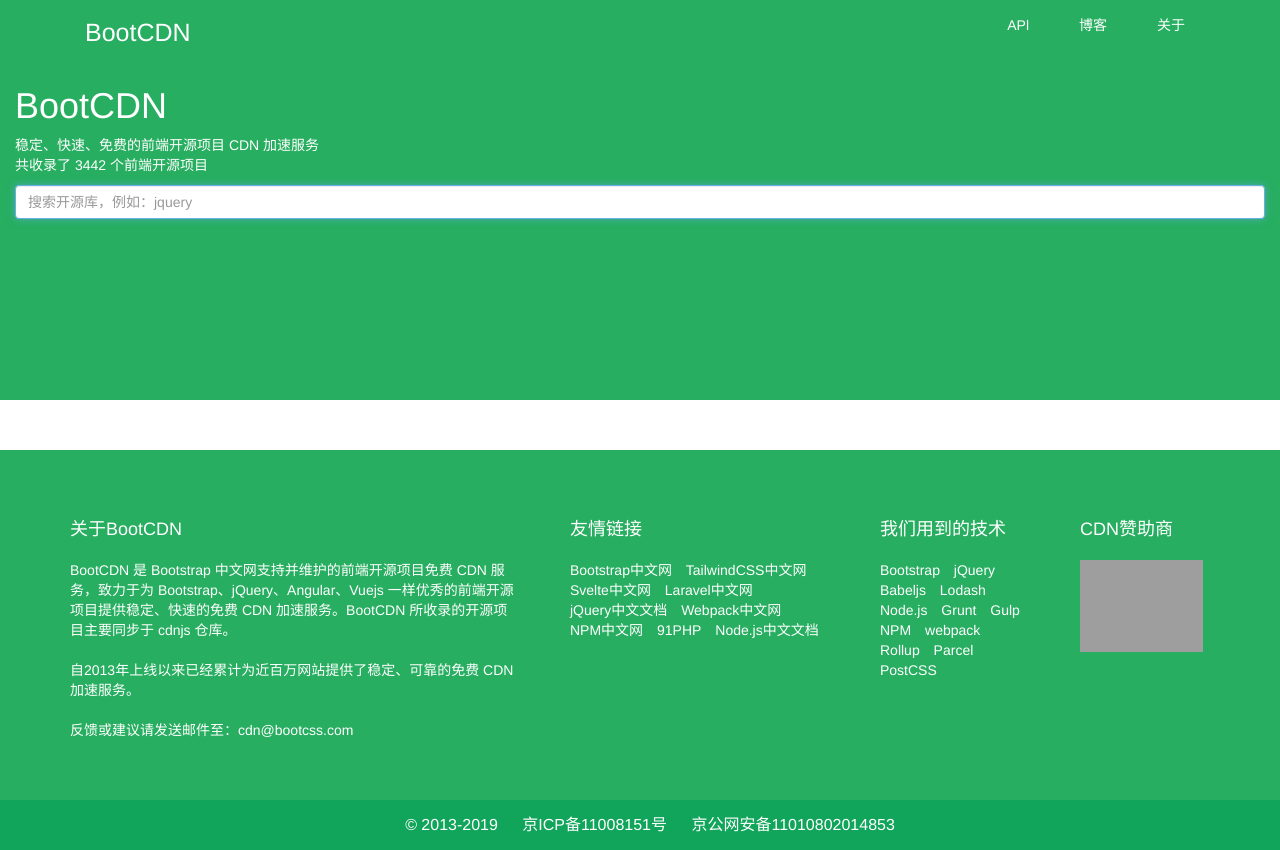
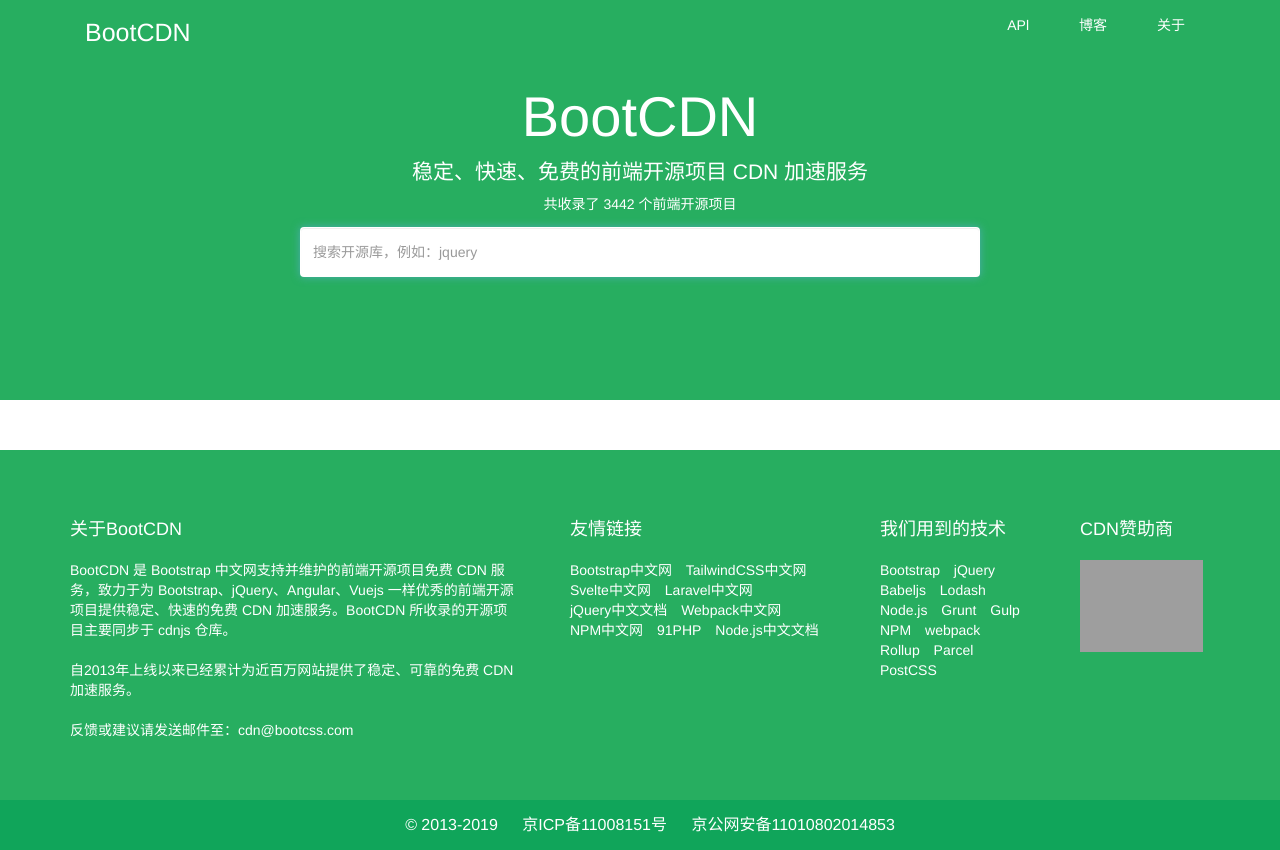
Before and after one commit to ly1578347363/bootcdn, a website: page public/index.html in a window 1280 px wide. Drawn offline with nearby package versions, Linux system fonts and the light colour scheme; grey boxes are pictures that could not be loaded.

Commit message:
上传成功2

```diff
--- a/public/css/style.css
+++ b/public/css/style.css
@@ -128,4 +128,39 @@
 
 .box5 span {
     margin-left: 20px;
+    padding-top: 15px;
 }
+
+.nav_center {
+    text-align: center;
+}
+
+.nav_center h1 {
+    font-size: 56px;
+}
+
+.nav_center p {
+    font-size: 21px;
+}
+
+.nav_center p span {
+    font-size: 14px;
+}
+
+.nav_center .search {
+    margin-top: 30px;
+    width: 680px;
+    margin: 0 auto;
+}
+
+.nav_center .search input {
+    height: 50px;
+    width: 100%;
+    border: 1px solid rgba(255, 255, 255, 0.8);
+}
+
+.nav_btn {
+    width: 100%;
+    height: 50px;
+    margin-top: 20px;
+}
```
